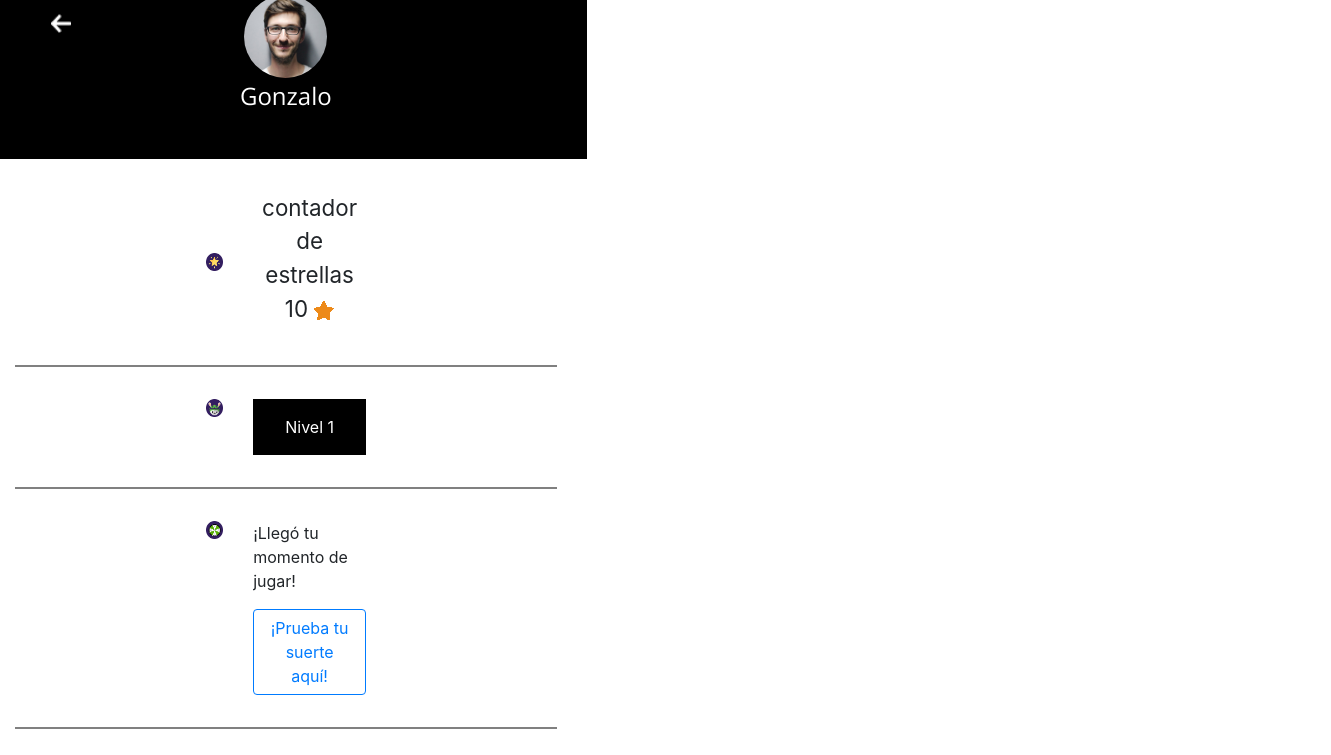
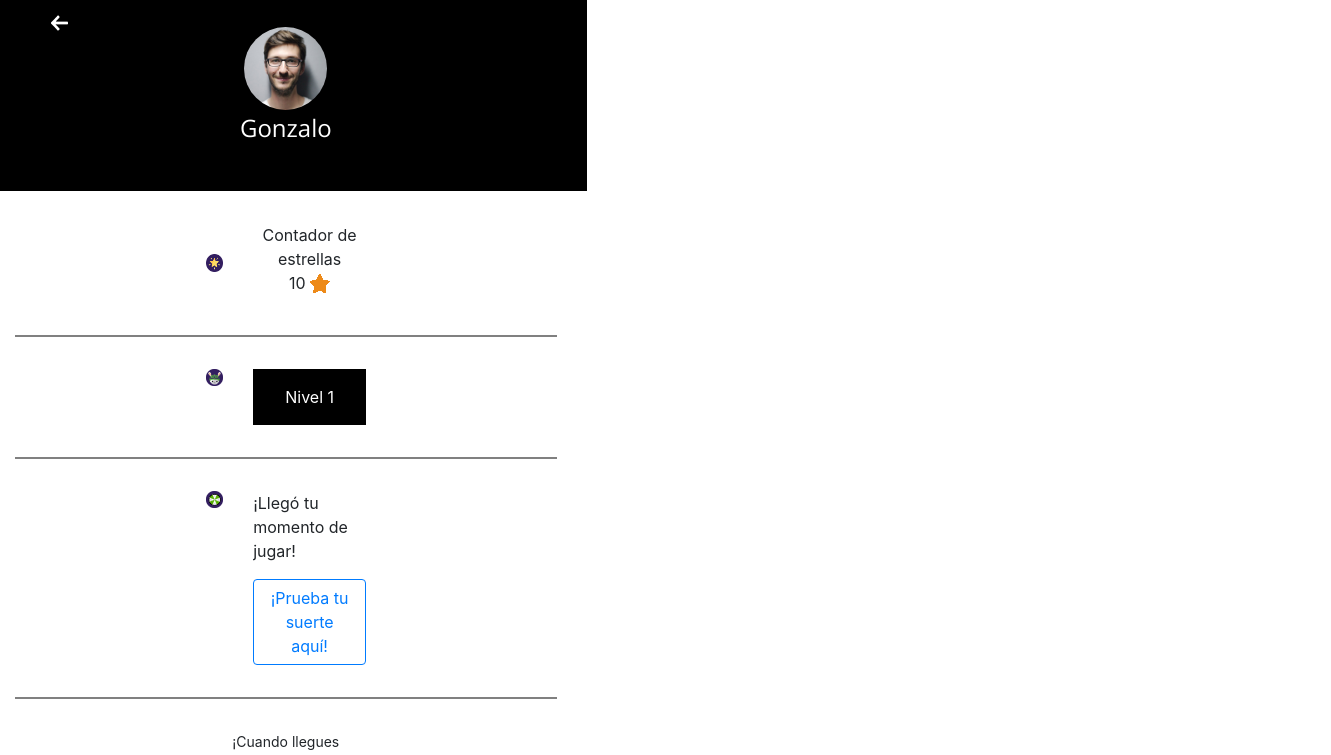
Before and after one commit to nohestmm/Hackathon-uber, a React (Create React App) app in the folder uber-app/: page /win in a window 1280 px wide. Shown: the top 755 px of the page, 1331 px wide, since content can reach past the window. Built offline with nearby package versions, Linux system fonts and the light colour scheme.

Commit message:
quit space css

```diff
--- a/uber-app/src/styles/Profile.scss
+++ b/uber-app/src/styles/Profile.scss
@@ -43,12 +43,12 @@
     line-height: 30px;
 }
 .back{
-    width: 100%;
-    position: absolute;
+    width: 98%;
+    position: relative;
     display: flex;
     z-index: 6;
-    top: 34px;
-    margin-left: 4%;
+    top: -10px;
+    margin-left: 2%;
 }
 .back img{
     width: 20px;
@@ -68,9 +68,10 @@
     top: -37px;
 }
 .travel{
+    display: flex;
     padding: 2% 10%;
-    text-align: center;
-    flex-direction: column
+    align-items: center;
+    flex-direction: column;
 }
 .badgets{
     padding: 2% 10%;
@@ -92,9 +93,9 @@ p{
 .game{
     display: -webkit-flex;
     display: flex;
-    flex-wrap: wrap;
+
     align-items: center;
-    text-align: center;
+
     justify-content: center;
 }
 .details{
@@ -117,6 +118,7 @@ p{
     background: linear-gradient(90deg, #2E175E 0%, rgba(13, 160, 180, 0.68) 100%, #0BD3FF 100%, rgba(18, 137, 166, 0.7328) 100%);
     font-family: 'Open Sans', sans-serif;
     padding: 5%;
+    width: 100%;
 
 }
 .game{
--- a/uber-app/src/styles/QA.scss
+++ b/uber-app/src/styles/QA.scss
@@ -23,8 +23,8 @@
 
 }
 .backQA {
-    width: 100%;
-    position: absolute;
+    width: 96%;
+    position: relative;
     display: flex;
     z-index: 6;
     top: 14px;
--- a/uber-app/src/styles/win.css
+++ b/uber-app/src/styles/win.css
@@ -1,3 +1,5 @@
+.row{ padding: 0}
+
 .btn-to-win{
     background-color: #e22450;
     padding-top:0.5rem;
@@ -48,7 +50,7 @@ margin:0rem;
     text-align: center;
   } */
   .count{
-      font-size: 1.4rem;
+      font-size: 1.0rem;
       justify-content:center;
       text-align: center;
   }
@@ -58,7 +60,7 @@ margin:0rem;
   }
   .perfil-back{
     background-color: black;
-    padding-top: 2rem;
+    padding-top: 4rem;
   }
   p{
     margin-bottom: 0.5rem;
@@ -100,3 +102,10 @@ margin:0rem;
     justify-content:center;
     text-align: center;
   }
+
+  .arrowin{
+    width: 96%;
+    position: fixed;
+    display: flex;
+    top: 15px;
+    margin-left: 4%;}
--- a/uber-app/src/views/Profile.jsx
+++ b/uber-app/src/views/Profile.jsx
@@ -39,7 +39,7 @@ class Profile extends React.Component{
                 <div className="lineTwo"></div>
                 <div className="game">
                 <img src={win} alt="win"/>
-                <Link to= "/qa"><Button >¡Aumenta tus Ganancias!</Button></Link>
+                <Link to= "/qa"><Button >¡Ayuda y Gana!</Button></Link>
                 </div>
                 <div className="lineThree"></div>
                 <div className="details">
--- a/uber-app/src/views/WinTheme.js
+++ b/uber-app/src/views/WinTheme.js
@@ -20,7 +20,7 @@ class WinTheme extends React.Component{
    {/*  <div  className=" navbar">
          Ayuda y gana
       </div> */}
-      <Link to ="/" className="backQA">
+      <Link to ="/" className="arrowin">
                         <img className="arrow" src={arrow} alt="arrow"/>
                     </Link>
            <div className="row justify-content-center perfil-back">
@@ -42,7 +42,7 @@ class WinTheme extends React.Component{
 
                       </div>
                       <div className="col-8 col-sm-3 col-md-3 col-lg-4 col-xl-3   ">
-                             <p className="count">contador de estrellas<br></br>10 <img src={starcount}  id="logo" alt="logo" className="img-fluid"></img></p>
+                             <p className="count">Contador de estrellas<br></br>10 <img src={starcount}  id="logo" alt="logo" className="img-fluid"></img></p>
 
 
                       </div>
```
